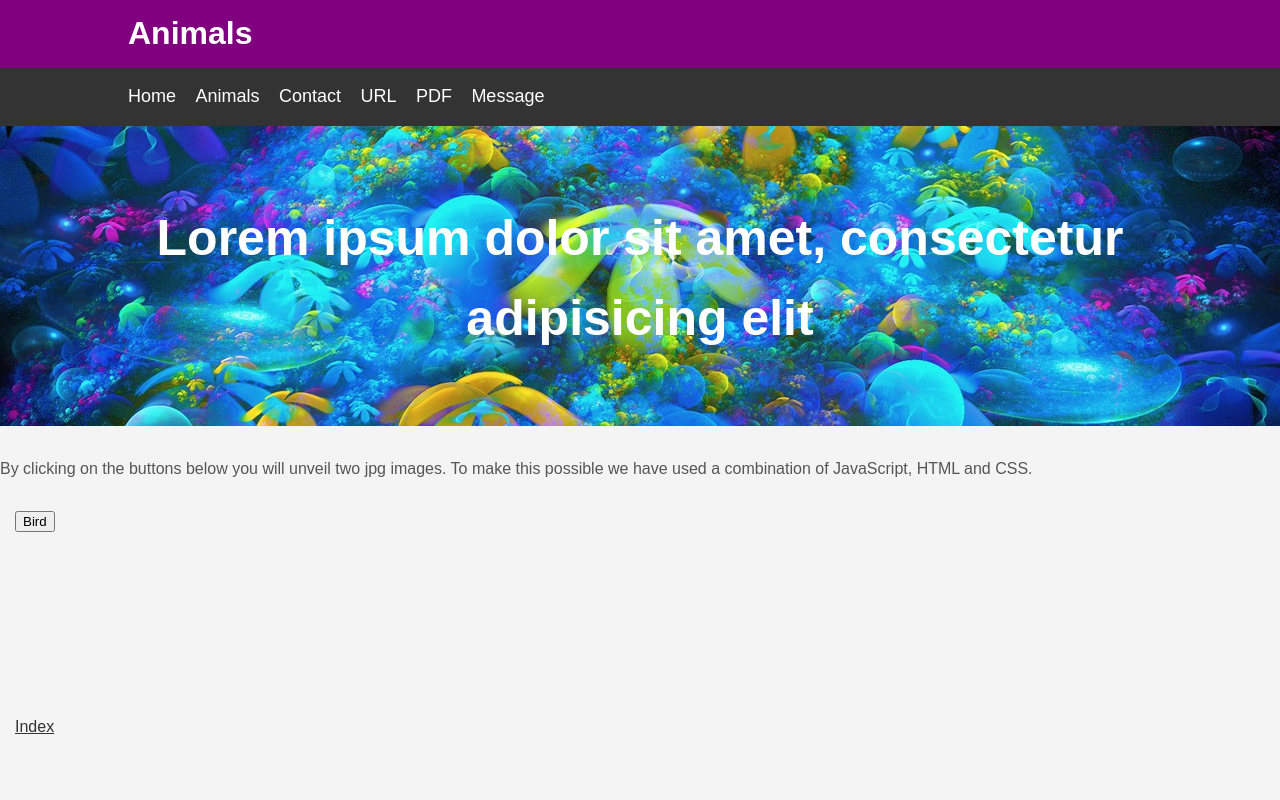
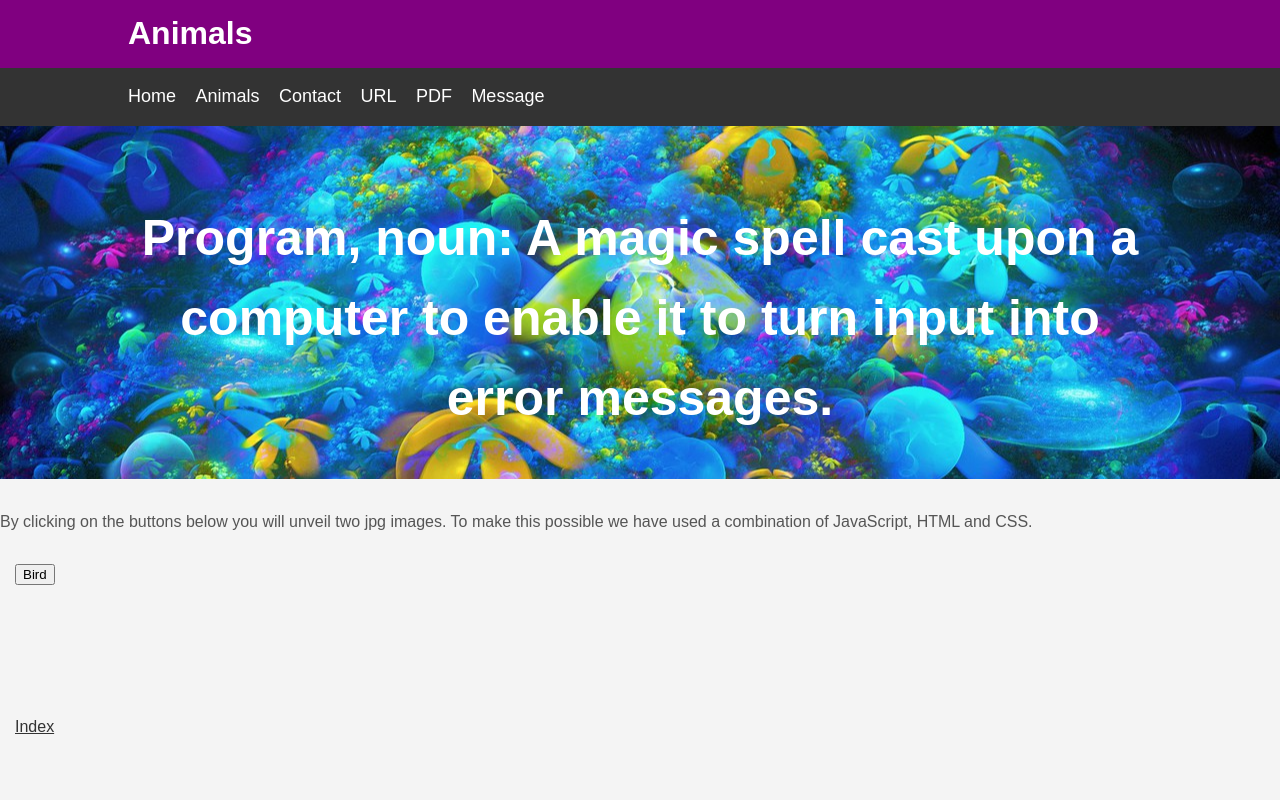
Before and after one commit to DaniellaNoren/HTTPproject, a plain HTML site: page web/animals.html in a window 1280 px wide. Shown: the top 800 px of the page. Drawn offline with Linux system fonts and the light colour scheme.

Commit message:
Added java joke

```diff
--- a/web/animals.html
+++ b/web/animals.html
@@ -30,7 +30,7 @@
 <!-- Showcase Section-->
 <section id="showcase">
     <div class="container">
-        <h1>Lorem ipsum dolor sit amet, consectetur adipisicing elit</h1>
+        <h1>Program, noun: A magic spell cast upon a computer to enable it to turn input into error messages.</h1>
     </div>
 </section>
 
```
